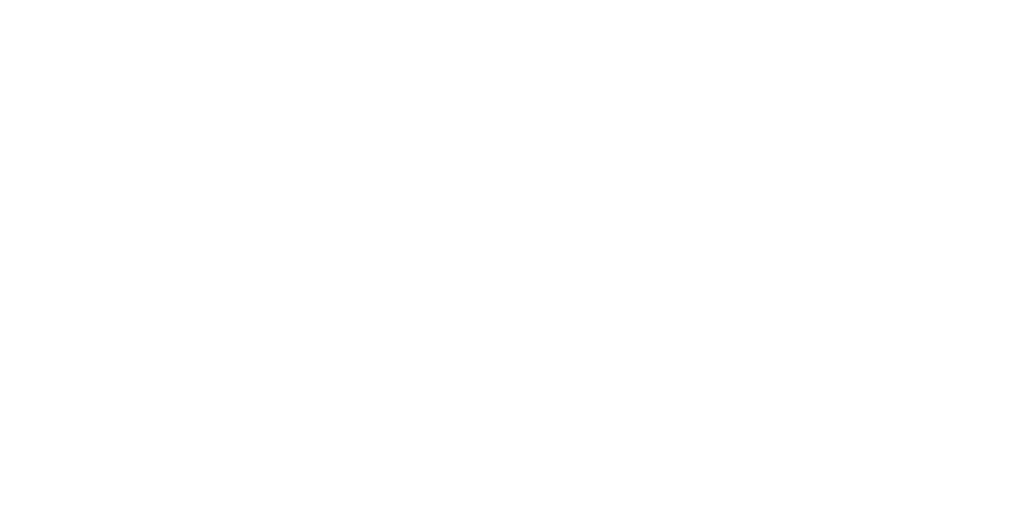
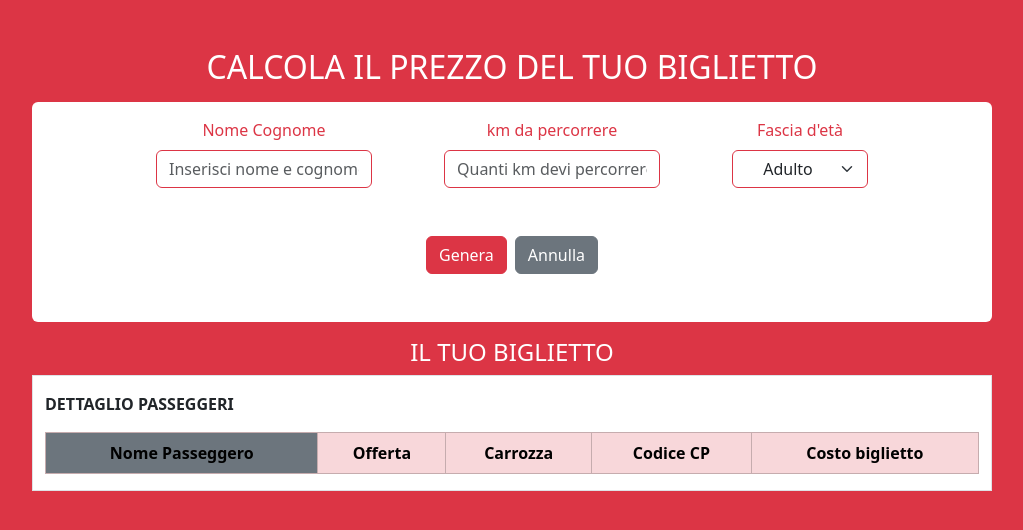
Before and after one commit to PatrizioFiori/js-biglietto-treno-form, a plain HTML site: page index.html in a window 1280 px wide. Shown: the whole page, without its empty margins (128-1151 px from the left). Drawn offline with nearby package versions, Linux system fonts and the light colour scheme.

Commit message:
Html completo

```diff
--- a/index.html
+++ b/index.html
@@ -13,8 +13,57 @@
 
 
 </head>
-<body>
+<body class="bg-danger">
 
+
+    <div class="container mt-5 w-75">
+        <div class="text-white text-center mb-3 text-uppercase"> <h2> CALCOLA IL PREZZO DEL TUO BIGLIETTO </h2> </div>
+        <div class="row rounded text-center d-flex justify-content-center gap-5 bg-white pb-5 pt-3">
+            <div class="col-3 text-center">
+                <label for="nome" class="form-label text-danger">Nome Cognome</label>
+                    <input type="text" id="nome" class="form-control border-danger text-center" placeholder="Inserisci nome e cognome">
+            </div>
+            <div class="col-3">
+                <label for="km" class="form-label text-danger">km da percorrere</label>
+                    <input type="text" id="nome" class="form-control border-danger text-center" placeholder="Quanti km devi percorrere ?">
+            </div>
+            <div class="col-md-2">
+                <label for="eta" class="form-label text-danger">Fascia d'età</label>
+                <select id="eta" class="form-select border-danger text-center">
+                    <option value="adulto">Adulto</option>
+                    <option value="minorenne">Minorenne</option>
+                    <option value="over65">Over 65</option>
+                </select>
+            </div>
+            <div class="d-flex justify-content-center gap-2">
+                <button id="genera" class="btn btn-danger">Genera</button>
+                <button id="annulla" class="btn btn-secondary">Annulla</button>
+            </div>
+        </div>
+
+    <div class="">
+        <div class="text-white text-center mt-3 text-uppercase"> <h4> Il tuo biglietto </h4> </div>
+        <div class="row border pt-3 bg-white">
+            <div class="col">
+                <p style="font-weight: bold;">DETTAGLIO PASSEGGERI</p>
+                <table class="table table-bordered text-center bg-white">
+                    <thead class="table-danger text-white">
+                        <tr>
+                            <th class="bg-secondary">Nome Passeggero</th>
+                            <th>Offerta</th>
+                            <th>Carrozza</th>
+                            <th>Codice CP</th>
+                            <th>Costo biglietto</th>
+                        </tr>
+                    </thead>
+                    <tbody id="ticket-details">
+                        <!-- Dettagli del biglietto generati dinamicamente -->
+                    </tbody>
+                </table>
+            </div>
+        </div>
+    </div>
+    </div>
 
 
 
```
Also changed, not shown: style.css (line endings or trailing spaces), 1 other file.
